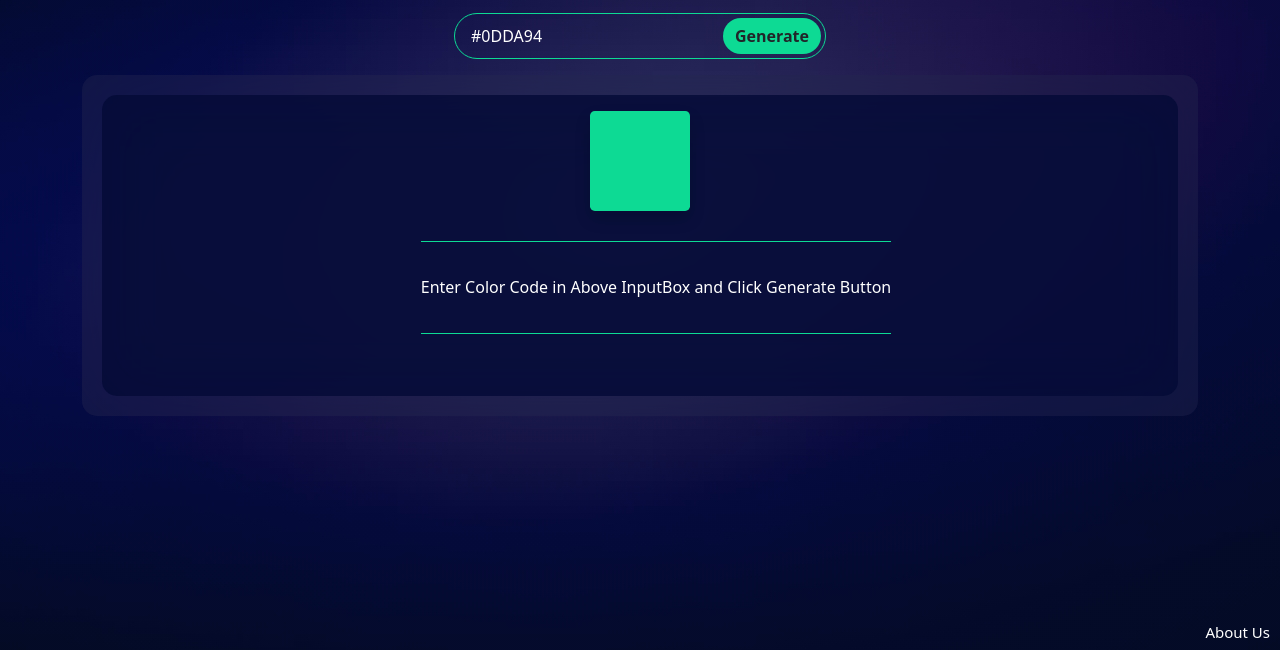
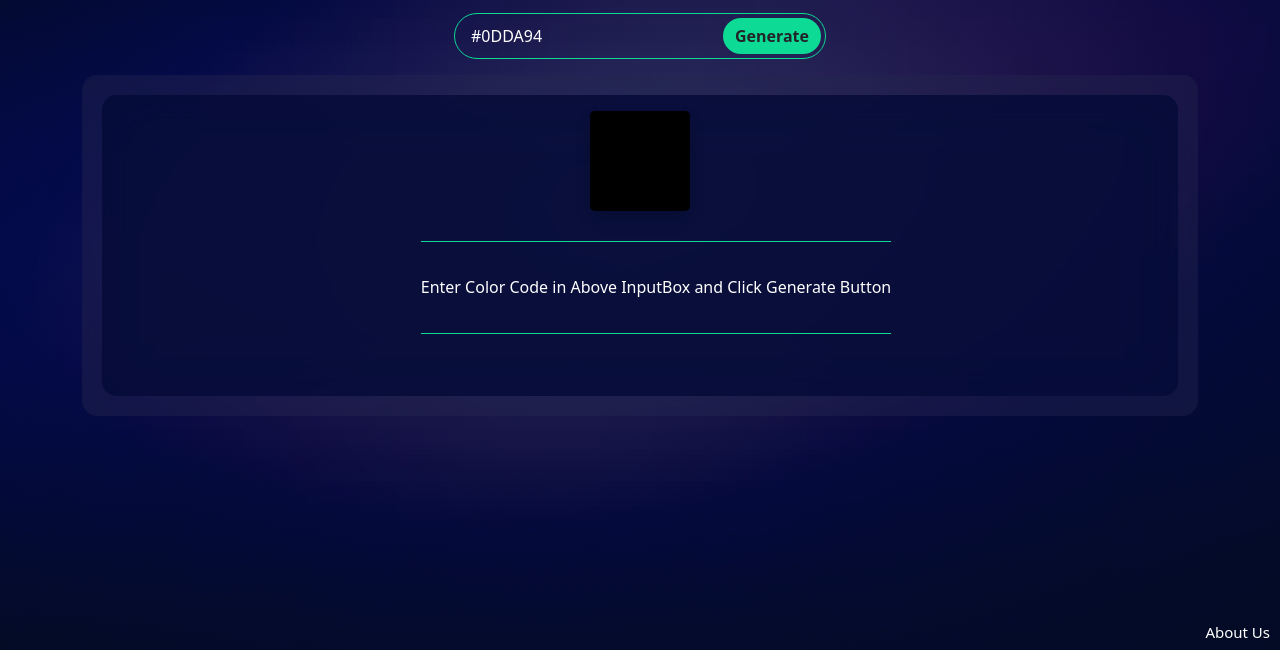
Before and after one commit to ashish-qura/svgimagecolor, a plain HTML site: page index.html in a window 1280 px wide. Shown: the part 150-800 px from the top of the page. Drawn offline with Linux system fonts and the light colour scheme; a web font is replaced by a local one.

Commit message:
pixel style changes

```diff
--- a/css/style.css
+++ b/css/style.css
@@ -48,7 +48,7 @@ body {
 
 .pixel {
     display: inline-block;
-    background-color: #0DDA94;
+    background-color: #000;
     width: 100px;
     height: 100px;
   }
```
